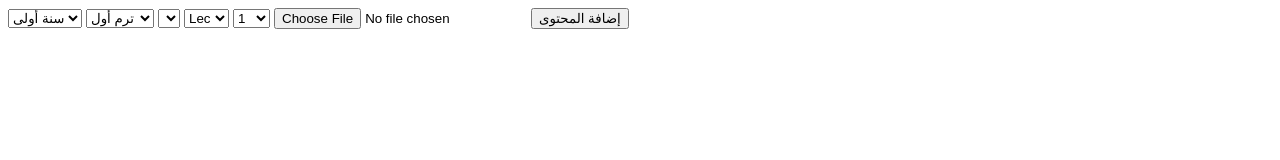
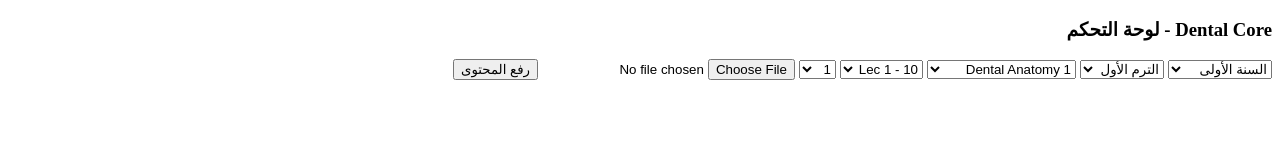
Before and after one commit to ibrahimaagg0-dev/Dental-Core, a plain HTML site: page admin.html in a window 1280 px wide. Drawn offline with Linux system fonts and the light colour scheme.

Commit message:
Refactor admin.html for improved structure and content

```diff
--- a/admin.html
+++ b/admin.html
@@ -1,29 +1,62 @@
-<!-- admin.html -->
-<select id="year" onchange="loadSubjects()">
-    <option value="Year1">سنة أولى</option>
-    <!-- كرر لباقي السنين -->
-</select>
-<select id="sem"><option value="Sem1">ترم أول</option><option value="Sem2">ترم ثاني</option></select>
-<select id="subject"></select>
-<select id="type"><option value="Lec">Lec</option><option value="Lab">Lab</option></select>
-<select id="num"><script>for(let i=1; i<=10; i++) document.write(`<option value="${i}">${i}</option>`);</script></select>
+<!DOCTYPE html>
+<html lang="ar" dir="rtl">
+<head>
+    <meta charset="UTF-8">
+    <title>Dental Core - Admin</title>
+</head>
+<body>
+    <h3>Dental Core - لوحة التحكم</h3>
 
-<input type="file" id="fileIn">
-<button onclick="uploadContent()">إضافة المحتوى</button>
+    <select id="year" onchange="populateSubjects()">
+        <option value="Year1">السنة الأولى</option>
+        <option value="Year2">السنة الثانية</option>
+        <option value="Year3">السنة الثالثة</option>
+        <option value="Year4">السنة الرابعة</option>
+        <option value="Year5">السنة الخامسة</option>
+    </select>
 
-<script type="module">
-    // كود الربط بـ Firebase و Cloudinary
-    async function uploadContent() {
-        const data = {
-            year: document.getElementById('year').value,
-            sem: document.getElementById('sem').value,
-            subject: document.getElementById('subject').value,
-            type: document.getElementById('type').value,
-            number: document.getElementById('num').value,
-            url: "رابط_الملف_من_Cloudinary"
+    <select id="sem">
+        <option value="Sem1">الترم الأول</option>
+        <option value="Sem2">الترم الثاني</option>
+    </select>
+
+    <select id="subject"></select>
+
+    <select id="type">
+        <option value="Lec">Lec 1 - 10</option>
+        <option value="Lab">Lab 1 - 10</option>
+    </select>
+
+    <select id="num">
+        <script>for(let i=1; i<=10; i++) document.write(`<option value="${i}">${i}</option>`);</script>
+    </select>
+
+    <input type="file" id="fileIn">
+    <button id="uploadBtn">رفع المحتوى</button>
+
+    <script>
+        const subjectsData = {
+            "Year1": ["Dental Anatomy 1", "General Anatomy 1", "General Histology 1", "General Physiology 1", "Biochemistry 1", "Dental Anatomy 2", "General Anatomy 2", "General Histology 2", "General Physiology 2", "Biochemistry 2"],
+            "Year2": ["Oral Histology 1", "Dental Biomaterials 1", "Pharmacology 1", "General Pathology 1", "Microbiology 1", "Oral Histology 2", "Dental Biomaterials 2", "Pharmacology 2", "General Pathology 2", "Microbiology 2", "Oral Pathology 1"],
+            "Year3": ["Removable Prosthodontics 1", "Fixed Prosthodontics 1", "Operative Dentistry 1", "Oral Radiology 1", "Orthodontics 1", "Operative Dentistry 2", "Fixed Prosthodontics 2", "Removable Prosthodontics 2", "Oral Radiology 2", "Orthodontics 2", "Oral Pathology 3", "Oral Diagnosis"],
+            "Year4": ["Operative Dentistry 3", "Fixed Prosthodontics 3", "Removable Prosthodontics 3", "Oral Medicine 1", "Endodontics 1", "Preventive Dentistry", "Oral Surgery 1", "Operative Dentistry 4", "Fixed Prosthodontics 4", "Removable Prosthodontics 4", "Oral Medicine 2", "Endodontics 2", "Oral Radiology 3", "Oral Surgery 2", "Periodontology 1"],
+            "Year5": ["Operative Dentistry 5", "Fixed Prosthodontics 5", "Removable Prosthodontics 5", "Endodontics 3", "Oral Surgery 3", "Pediatric Dentistry 1", "Implantology 1", "Periodontology 2", "Operative Dentistry 6", "Fixed Prosthodontics 6", "Removable Prosthodontics 6", "Endodontics 4", "Oral Surgery 4", "Pediatric Dentistry 2", "Special Care Dentistry", "Implantology 2"]
         };
-        // إضافة لـ Firestore
-        await addDoc(collection(db, "DentalCore_Materials"), data);
-        alert("تمت الإضافة لـ Dental Core!");
-    }
-</script>
+
+        function populateSubjects() {
+            const year = document.getElementById('year').value;
+            const subjectSelect = document.getElementById('subject');
+            subjectSelect.innerHTML = "";
+            subjectsData[year].forEach(sub => {
+                let opt = document.createElement('option');
+                opt.value = sub;
+                opt.innerHTML = sub;
+                subjectSelect.appendChild(opt);
+            });
+        }
+
+        // تشغيل الوظيفة عند تحميل الصفحة
+        populateSubjects();
+    </script>
+</body>
+</html>
```
